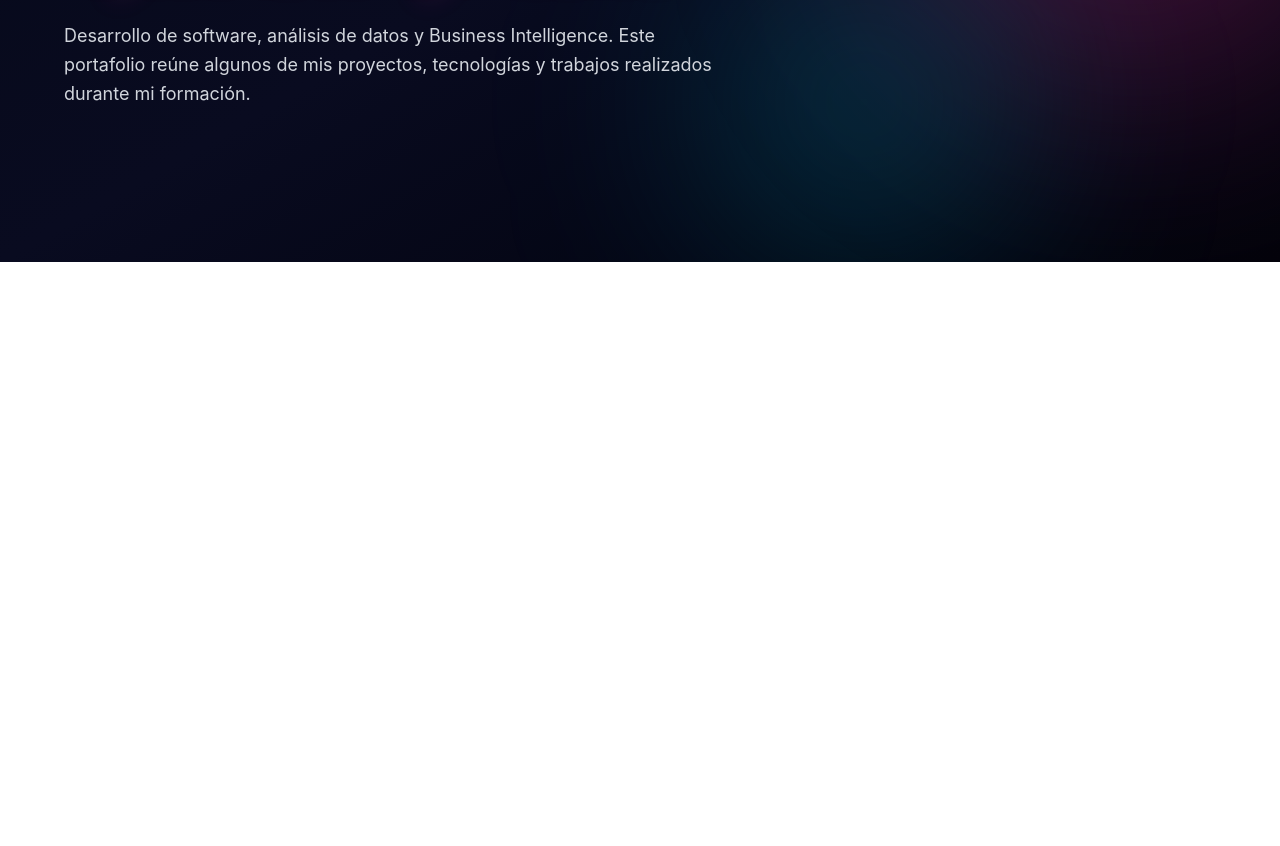
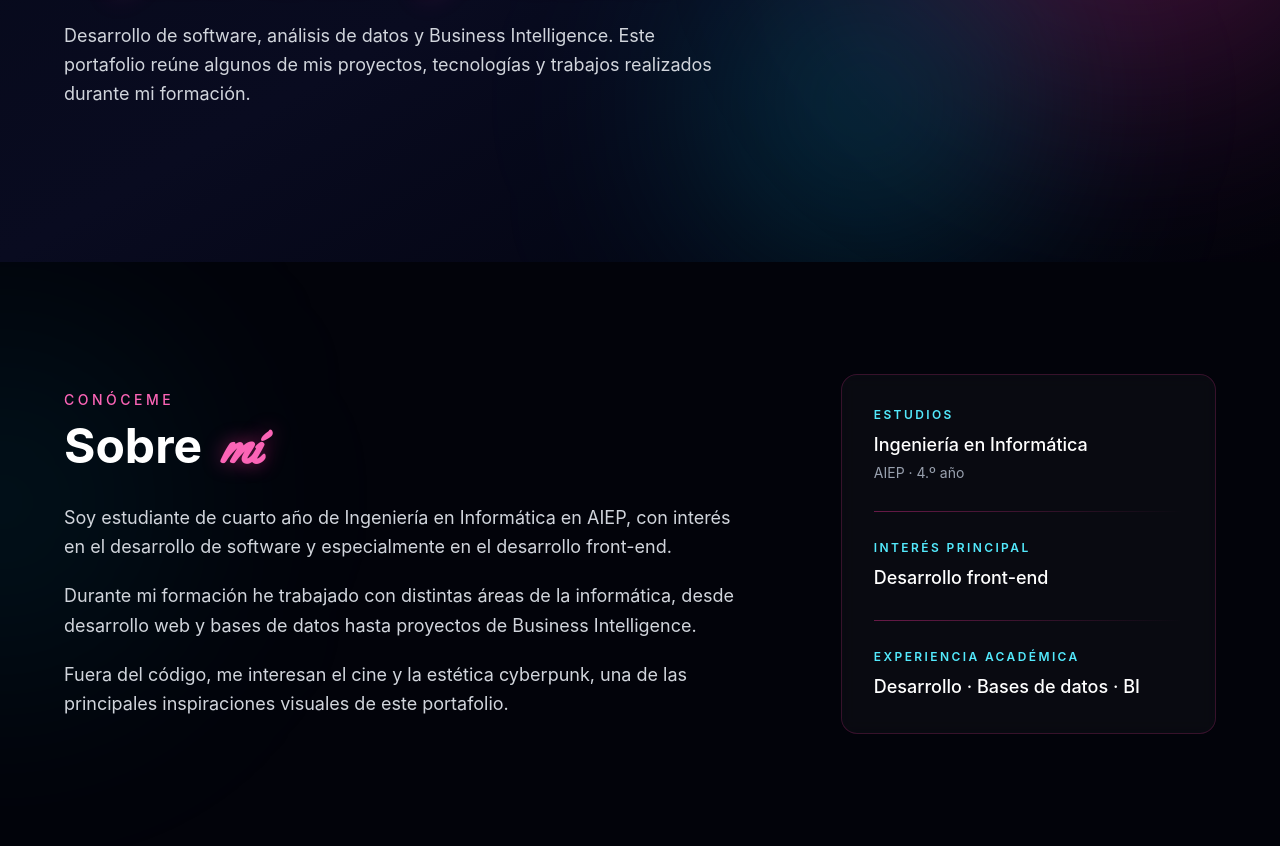
Before and after one commit to AleGITM/Portafolio, an Astro site: page / in a window 1280 px wide. Shown: the part 538-1384 px from the top of the page. Before the commit the page ends 800 px from the top, so only its background shows below. Built offline with nearby package versions, Linux system fonts and the light colour scheme; Astro itself is replaced by a stand-in of ours.

Commit message:
feat: agregar sección sobre mí

```diff
--- /dev/null
+++ b/src/components/SobreMi.astro
@@ -0,0 +1,91 @@
+<section
+	id="sobre-mi"
+	class="relative overflow-hidden bg-[#02030a] px-6 py-24 sm:py-28"
+>
+	<!-- Luz ambiental que conecta visualmente esta sección con el Hero -->
+	<div
+		class="pointer-events-none absolute -left-40 top-20 h-80 w-80 rounded-full bg-cyan-400/10 blur-[120px]"
+	></div>
+
+	<div class="relative z-10 mx-auto max-w-6xl">
+		<div class="grid items-center gap-14 lg:grid-cols-[1.3fr_0.7fr] lg:gap-20">
+
+			<!-- Presentación profesional -->
+			<div>
+				<p class="mb-3 text-sm font-medium uppercase tracking-[0.25em] text-pink-400">
+					Conóceme
+				</p>
+
+				<h2 class="text-4xl font-bold text-white sm:text-5xl">
+					Sobre
+					<span
+						class="font-accent ml-2 text-pink-400 [text-shadow:0_0_20px_rgba(255,46,151,0.45)]"
+					>
+						mí
+					</span>
+				</h2>
+
+				<div class="mt-8 max-w-2xl space-y-5 text-base leading-relaxed text-gray-300 sm:text-lg">
+					<p>
+						Soy estudiante de cuarto año de Ingeniería en Informática en AIEP,
+						con interés en el desarrollo de software y especialmente en el
+						desarrollo front-end.
+					</p>
+
+					<p>
+						Durante mi formación he trabajado con distintas áreas de la
+						informática, desde desarrollo web y bases de datos hasta proyectos
+						de Business Intelligence.
+					</p>
+
+					<p>
+						Fuera del código, me interesan el cine y la estética cyberpunk,
+						una de las principales inspiraciones visuales de este portafolio.
+					</p>
+				</div>
+			</div>
+
+			<!-- Resumen rápido del perfil -->
+			<div
+				class="rounded-2xl border border-pink-500/20 bg-white/[0.03] p-7 backdrop-blur-sm sm:p-8"
+			>
+				<div class="space-y-7">
+					<div>
+						<p class="text-xs font-semibold uppercase tracking-[0.2em] text-cyan-300">
+							Estudios
+						</p>
+						<p class="mt-2 text-lg font-medium text-white">
+							Ingeniería en Informática
+						</p>
+						<p class="mt-1 text-sm text-gray-400">
+							AIEP · 4.º año
+						</p>
+					</div>
+
+					<div class="h-px bg-gradient-to-r from-pink-500/40 to-transparent"></div>
+
+					<div>
+						<p class="text-xs font-semibold uppercase tracking-[0.2em] text-cyan-300">
+							Interés principal
+						</p>
+						<p class="mt-2 text-lg font-medium text-white">
+							Desarrollo front-end
+						</p>
+					</div>
+
+					<div class="h-px bg-gradient-to-r from-pink-500/40 to-transparent"></div>
+
+					<div>
+						<p class="text-xs font-semibold uppercase tracking-[0.2em] text-cyan-300">
+							Experiencia académica
+						</p>
+						<p class="mt-2 text-lg font-medium text-white">
+							Desarrollo · Bases de datos · BI
+						</p>
+					</div>
+				</div>
+			</div>
+
+		</div>
+	</div>
+</section>
--- a/src/pages/index.astro
+++ b/src/pages/index.astro
@@ -1,10 +1,12 @@
 ---
 import Layout from '../layouts/Layout.astro';
 import Hero from '../components/Hero.astro';
+import SobreMi from '../components/SobreMi.astro';
 ---
 
 <Layout>
 	<main>
 		<Hero />
+		<SobreMi />
 	</main>
 </Layout>
```
